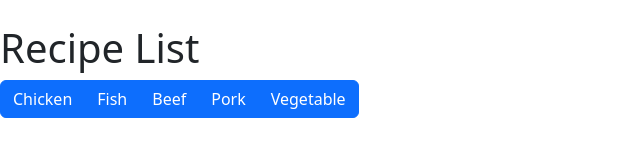
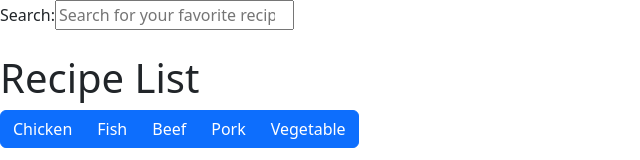
Before and after one commit to NutriPall/NutriPals, a React (Vite) app in the folder frontend/: page / in a window 1280 px wide. Shown: the top 160 px of the page, without its empty margins (0-640 px from the left). Built offline with nearby package versions, Linux system fonts and the light colour scheme; no server answers.

Commit message:
do something

```diff
--- a/frontend/package.json
+++ b/frontend/package.json
@@ -7,6 +7,7 @@
     "fix": "prettier --write . && eslint --fix --ext .jsx ."
   },
   "dependencies": {
+    "axios": "^1.3.4",
     "prop-types": "^15.8.1",
     "react": "^18.2.0",
     "react-dom": "^18.2.0"
--- a/frontend/src/App.jsx
+++ b/frontend/src/App.jsx
@@ -1,5 +1,6 @@
 import RecipeList from '@pages/RecipeList';
 import React, { useState } from 'react';
+import SearchBar from './components/SearchBar/SearchBar';
 
 function App() {
 
@@ -8,6 +9,7 @@ function App() {
   return (
     <div>
       {/* <p>{query}</p> */}
+      <SearchBar />
       <RecipeList />
     </div>
   );
```
Also changed, not shown: 1 other file (tests, documents, lock files or other folders).
